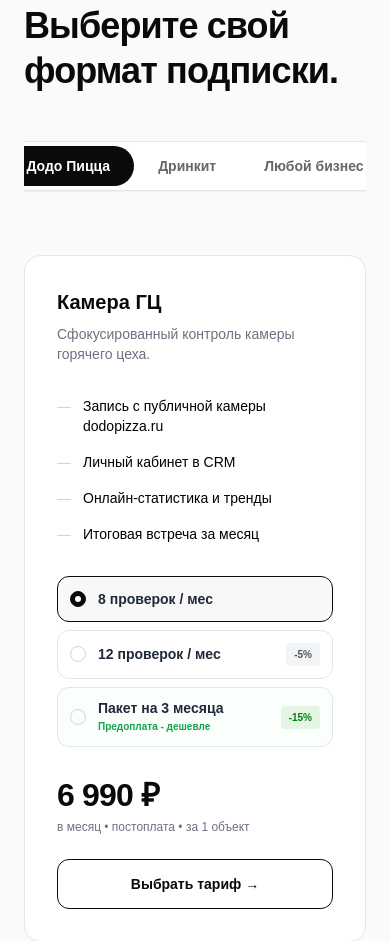
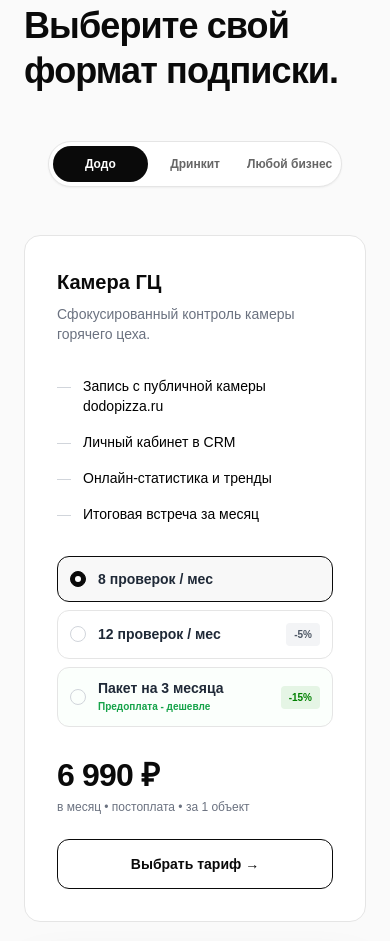
Before and after one commit to critfaktor/landing, a website: page index.html in a window 390 px wide. Shown: the part 4215-5156 px from the top of the page. Drawn offline with Linux system fonts and the light colour scheme; a web font is replaced by a local one.

Commit message:
style: transform brand tabs to responsive segmented control on mobile viewports

```diff
--- a/index.html
+++ b/index.html
@@ -260,11 +260,11 @@
                     </h2>
                 </div>
 
-                <div class="flex justify-center mb-12 md:mb-16 overflow-x-auto pb-4">
-                    <div class="inline-flex bg-white rounded-full p-1 border border-borderLight shadow-sm shrink-0">
-                        <button onclick="switchBrand('dodo')" id="tab-dodo" class="toggle-tab active px-6 py-2.5 rounded-full text-sm font-bold transition-all">Додо Пицца</button>
-                        <button onclick="switchBrand('drinkit')" id="tab-drinkit" class="toggle-tab inactive px-6 py-2.5 rounded-full text-sm font-bold transition-all">Дринкит</button>
-                        <button onclick="switchBrand('anybiz')" id="tab-anybiz" class="toggle-tab inactive px-6 py-2.5 rounded-full text-sm font-bold transition-all">Любой бизнес</button>
+                <div class="flex justify-center mb-12 md:mb-16 px-6">
+                    <div class="flex w-full max-w-md bg-white rounded-full p-1 border border-borderLight shadow-sm">
+                        <button onclick="switchBrand('dodo')" id="tab-dodo" class="toggle-tab active flex-1 text-center py-2.5 rounded-full text-xs sm:text-sm font-bold transition-all">Додо</button>
+                        <button onclick="switchBrand('drinkit')" id="tab-drinkit" class="toggle-tab inactive flex-1 text-center py-2.5 rounded-full text-xs sm:text-sm font-bold transition-all">Дринкит</button>
+                        <button onclick="switchBrand('anybiz')" id="tab-anybiz" class="toggle-tab inactive flex-1 text-center py-2.5 rounded-full text-xs sm:text-sm font-bold transition-all">Любой бизнес</button>
                     </div>
                 </div>
 
```
Also changed, not shown: dist/styles.css.
